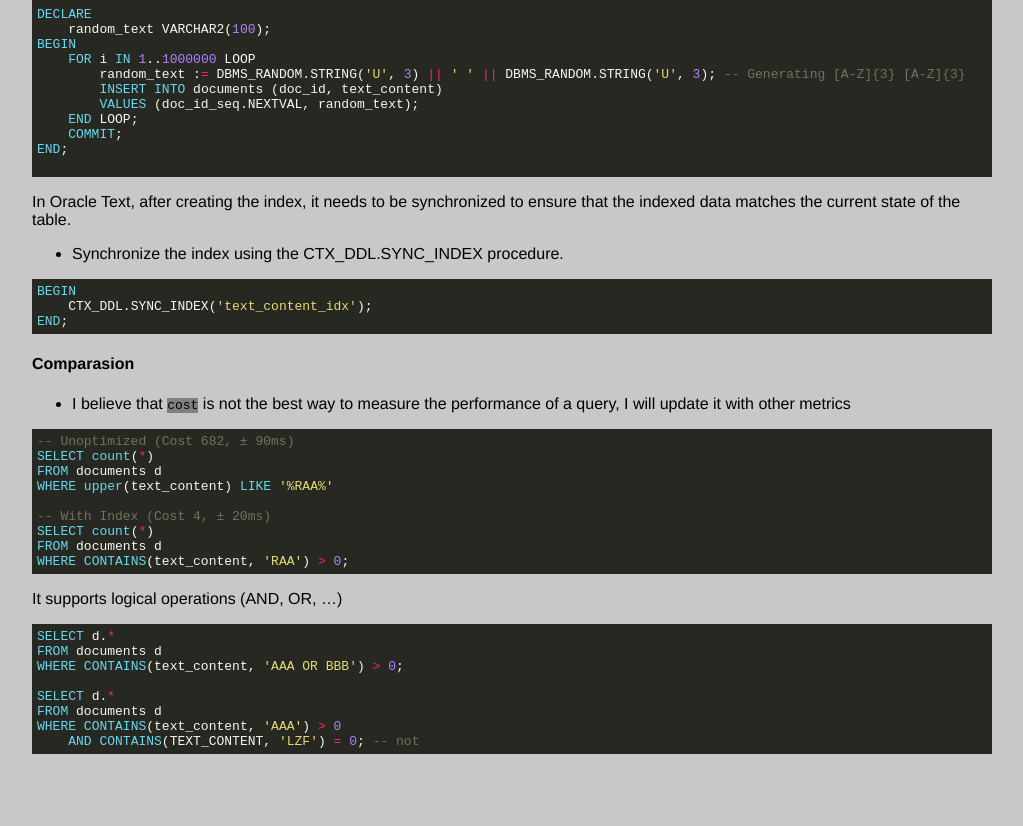
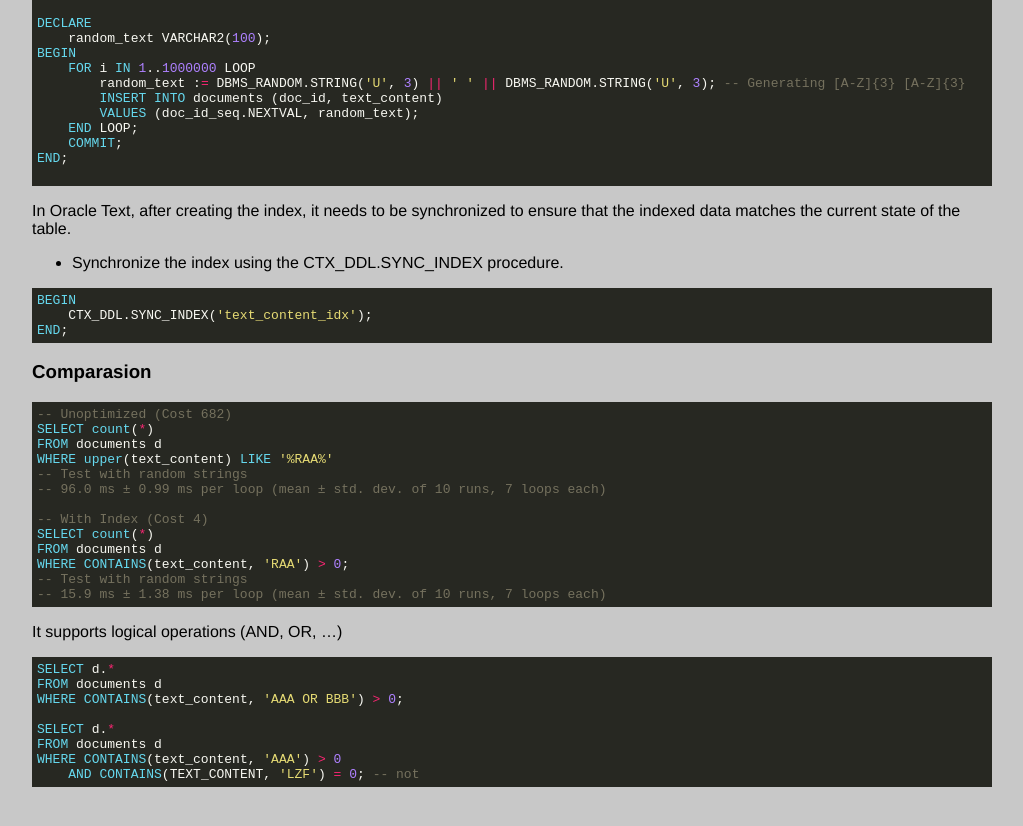
Before and after one commit to CarlosPena00/carlospena00.github.io, a Jekyll site: the page built from _posts/2022-12-24-sql-oracle-tldr.md, in a window 1280 px wide and 900 px high, scrolled down 7830 px. Shown: the top 826 px of the window, without its empty margins (128-1151 px from the left). Built offline with Jekyll 4.4.1, drawn with Linux system fonts in a browser that asks for light colours.

Commit message:
fix(blog): Fix indent in sql-oracle post, add elapsed time

````diff
--- a/_posts/2022-12-24-sql-oracle-tldr.md
+++ b/_posts/2022-12-24-sql-oracle-tldr.md
@@ -400,7 +400,7 @@ exec populate_gaussian(-4, 1000000, -4);
 exec DBMS_SCHEDULER.disable(name=>'"SYSTEM"."REFRESH_MV_JOB"', force => TRUE);
 ```
 
-### Full text search
+## Full text search
 
 ```sql
 DROP TABLE documents;
@@ -421,13 +421,13 @@ VALUES (2, 'Oracle Text allows full-text search capabilities in Oracle.');
 INSERT INTO documents (doc_id, text_content)
 VALUES (3, 'The indexing process helps in faster search operations.');
 INSERT INTO documents (doc_id, text_content)
-VALUES    (4, 'Oracle Database is a powerful relational database management system.');
+VALUES (4, 'Oracle Database is a powerful relational database management system.');
 INSERT INTO documents (doc_id, text_content)
-VALUES    (5, 'Text indexing improves search performance significantly.');
+VALUES (5, 'Text indexing improves search performance significantly.');
 INSERT INTO documents (doc_id, text_content)
-VALUES    (6, 'Full-text search enables users to find information efficiently.');
+VALUES (6, 'Full-text search enables users to find information efficiently.');
 INSERT INTO documents (doc_id, text_content)
-VALUES    (7, 'ORACLE Database is a powerful relational database management system.');
+VALUES (7, 'ORACLE Database is a powerful relational database management system.');
 
 -- More dummy data
 -- DROP SEQUENCE doc_id_seq;
@@ -457,20 +457,22 @@ BEGIN
 END;
 ```
 
-#### Comparasion
-
-- I believe that `cost` is not the best way to measure the performance of a query, I will update it with other metrics
+### Comparasion
 
 ```sql
--- Unoptimized (Cost 682, ± 90ms)
+-- Unoptimized (Cost 682)
 SELECT count(*)
 FROM documents d
 WHERE upper(text_content) LIKE '%RAA%'
+-- Test with random strings
+-- 96.0 ms ± 0.99 ms per loop (mean ± std. dev. of 10 runs, 7 loops each)
 
--- With Index (Cost 4, ± 20ms)
+-- With Index (Cost 4)
 SELECT count(*)
 FROM documents d
 WHERE CONTAINS(text_content, 'RAA') > 0;
+-- Test with random strings
+-- 15.9 ms ± 1.38 ms per loop (mean ± std. dev. of 10 runs, 7 loops each)
 ```
 
 It supports logical operations (AND, OR, ...)
````
